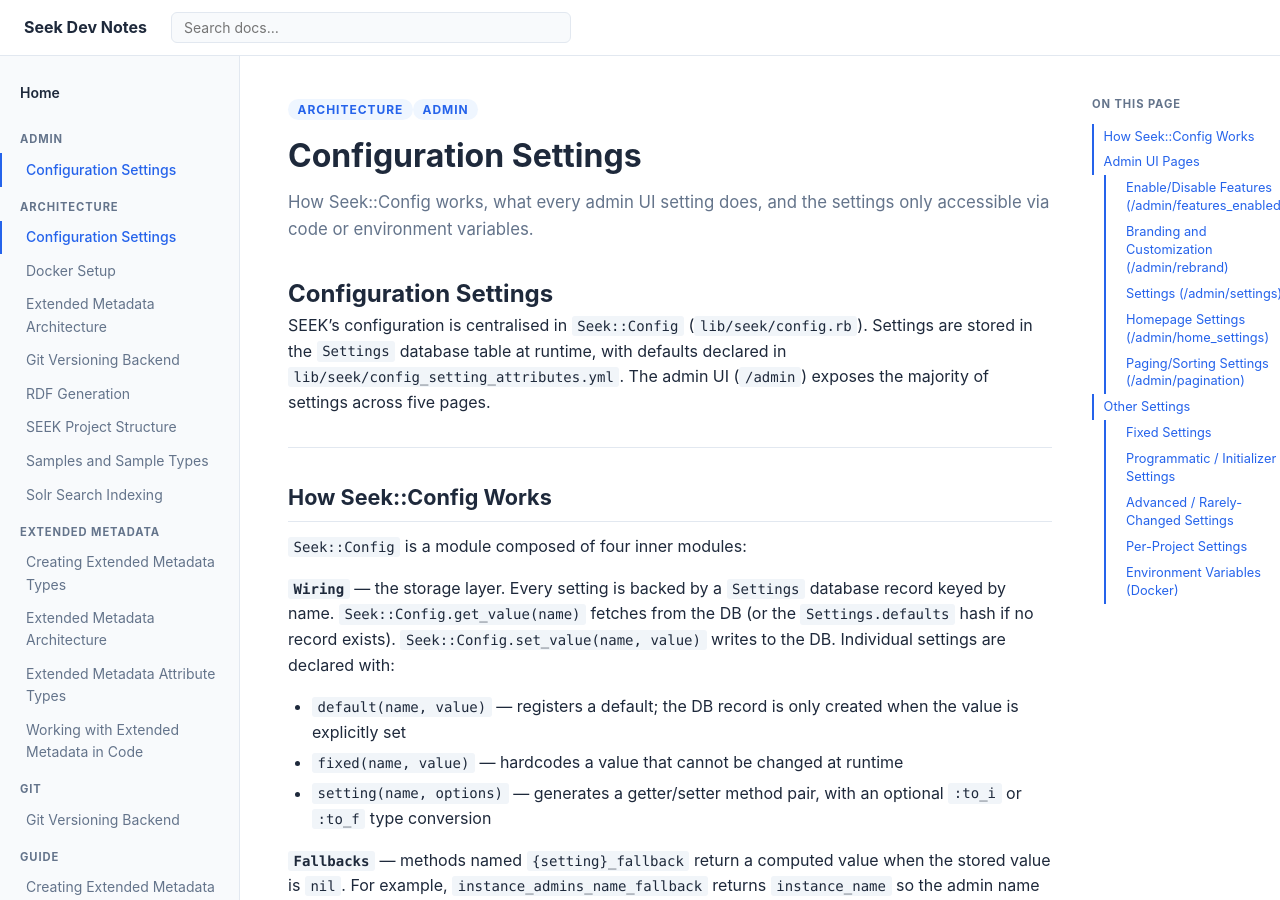
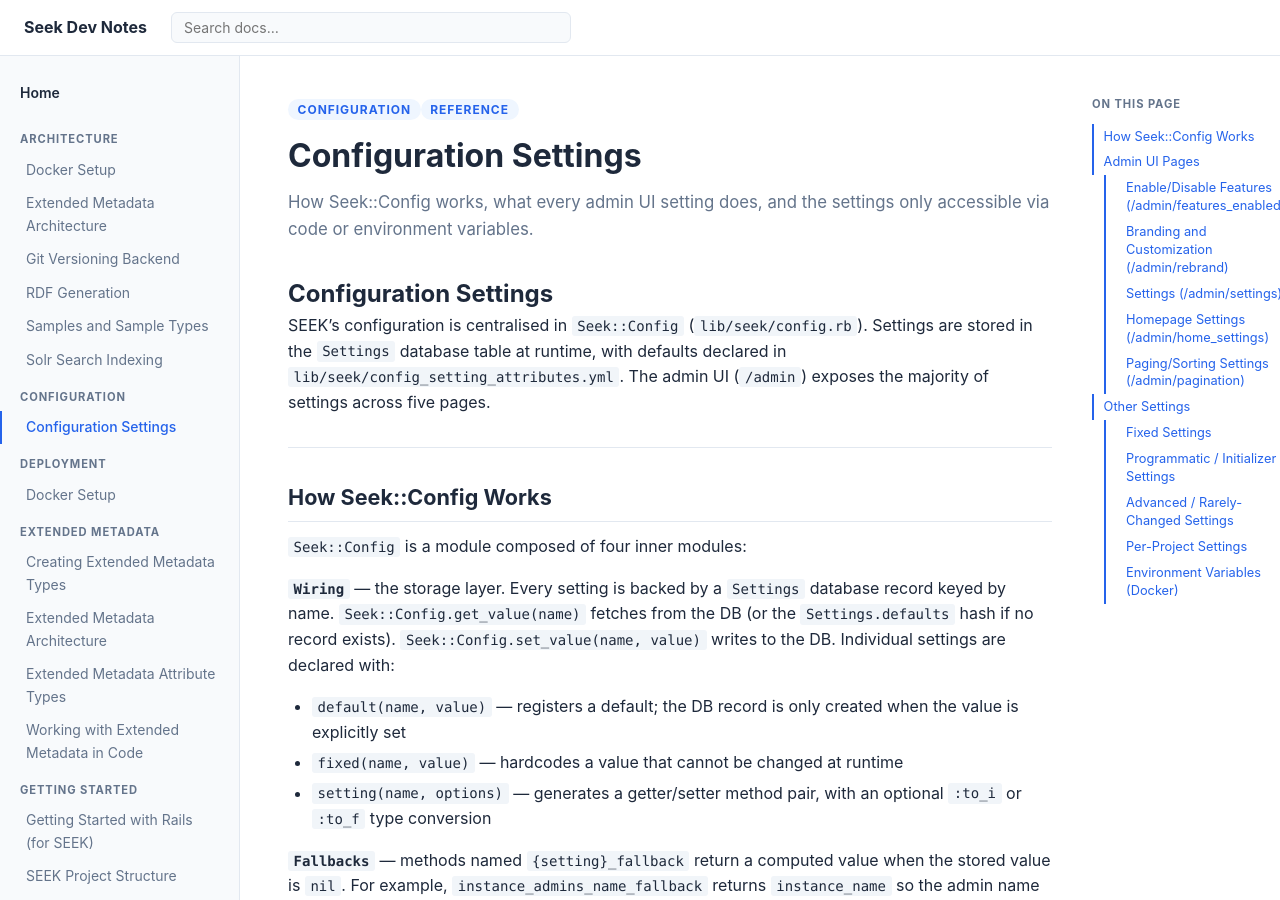
Before and after one commit to stuzart/seek-dev-notes, a Jekyll site: the page built from _docs/configuration-settings.md, in a window 1280 px wide and 900 px high. Built offline with Jekyll 4.4.1, drawn with Linux system fonts in a browser that asks for light colours.

Commit message:
Rationalise doc categories for consistent sidebar grouping

```diff
--- a/_docs/configuration-settings.md
+++ b/_docs/configuration-settings.md
@@ -1,7 +1,7 @@
 ---
 title: Configuration Settings
 description: How Seek::Config works, what every admin UI setting does, and the settings only accessible via code or environment variables.
-categories: [Architecture, Admin]
+categories: [Configuration, Reference]
 ---
 
 # Configuration Settings
--- a/_docs/docker.md
+++ b/_docs/docker.md
@@ -1,7 +1,7 @@
 ---
 title: Docker Setup
 description: How SEEK is built and run with Docker, covering the multi-stage Dockerfile, entrypoint scripts, Compose variants, and key configuration files.
-categories: [Infrastructure, Architecture]
+categories: [Deployment, Architecture]
 ---
 
 # Docker Setup
--- a/_docs/git-backend.md
+++ b/_docs/git-backend.md
@@ -1,7 +1,7 @@
 ---
 title: Git Versioning Backend
 description: Architecture and internals of SEEK's git-based versioning system for Workflows and other assets.
-categories: [Architecture, Git]
+categories: [Versioning, Architecture]
 ---
 
 # Git Backend Developer Documentation
--- a/_docs/rails-getting-started.md
+++ b/_docs/rails-getting-started.md
@@ -1,7 +1,7 @@
 ---
 title: Getting Started with Rails (for SEEK)
 description: Practical orientation to Ruby on Rails for developers new to the SEEK codebase, with tips and links to external resources.
-categories: [Guide]
+categories: [Getting Started]
 ---
 
 SEEK is a Rails 8.1 application running on Ruby 3.3. If you're new to Rails, this page gives a practical orientation tailored to the patterns you'll actually encounter in SEEK, along with pointers to the best external resources.
--- a/_docs/seek-project-structure.md
+++ b/_docs/seek-project-structure.md
@@ -1,7 +1,7 @@
 ---
 title: SEEK Project Structure
 description: Directory layout and key subsystems of the SEEK codebase.
-categories: [Reference, Architecture]
+categories: [Getting Started, Reference]
 ---
 
 SEEK is a Rails application. The source lives at `/home/sowen/development/ruby/seek`. This page maps the directory layout to the concepts behind it.
```
Also changed, not shown: _docs/samples.md (+1 -1 lines).
